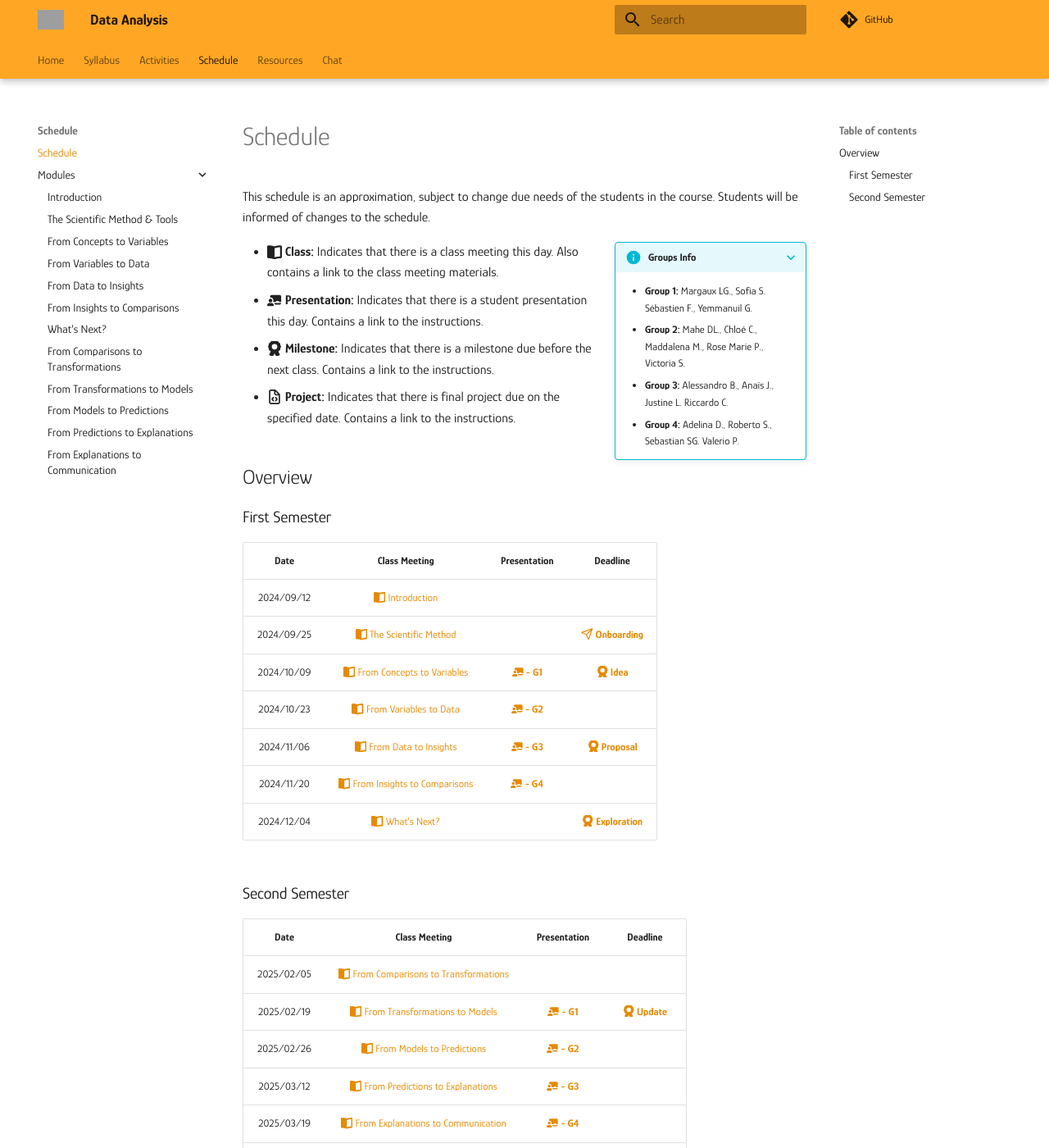
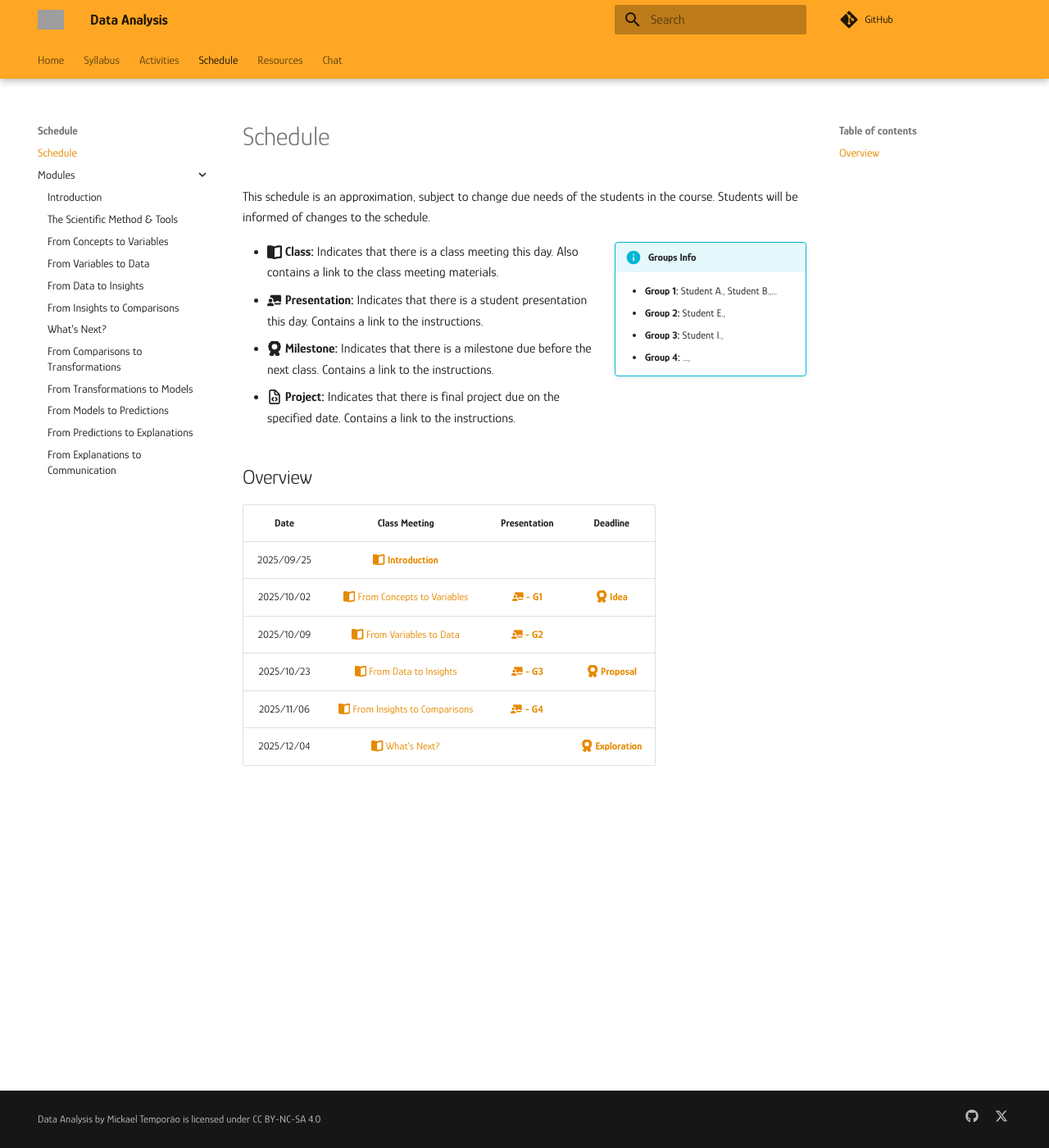
Before and after one commit to mickaeltemporao/data-analysis, an MkDocs documentation site: the page built from docs/schedule.md, in a window 1280 px wide and 1400 px high. Shown: the whole window at 82% size. Built offline with MkDocs 1.6.1 and Material for MkDocs 9.7.7, drawn with Linux system fonts in a browser that asks for light colours; comment, search, counter and statistics services are not loaded; some of the changed text lies outside the part shown; grey boxes are pictures that could not be loaded.

Commit message:
update schedule

```diff
--- a/docs/schedule.md
+++ b/docs/schedule.md
@@ -2,11 +2,11 @@
 
 This schedule is an approximation, subject to change due needs of the students in the course. Students will be informed of changes to the schedule.
 
-???+ info inline end "Groups Info"
-    - **Group 1:** Margaux LG., Sofia S. Sébastien F., Yemmanuil G.
-    - **Group 2:** Mahe DL., Chloé C., Maddalena M., Rose Marie P., Victoria S.
-    - **Group 3:** Alessandro B., Anaïs J., Justine L. Riccardo C.
-    - **Group 4:** Adelina D., Roberto S., Sebastian SG. Valerio P.
+!!! info inline end "Groups Info"
+    - **Group 1:** Student A., Student B.,...
+    - **Group 2:** Student E.,
+    - **Group 3:** Student I.,
+    - **Group 4:** ...,
 
 - **:fontawesome-solid-book-open: Class:** Indicates that there is a class meeting this day. Also contains a link to the class meeting materials.
 - **:fontawesome-solid-chalkboard-user: Presentation:** Indicates that there is a student presentation this day. Contains a link to the instructions.
@@ -16,30 +16,27 @@ This schedule is an approximation, subject to change due needs of the students i
 
 ## Overview
 
-### First Semester
-
 | Date       | Class Meeting | Presentation                                                               | Deadline |
 | :-:        |:-:            | :-:                                                                        | :-:      |
-| 2024/09/12 | [:fontawesome-solid-book-open: Introduction](modules/introduction.md)                |                                                                            |          |
-| 2024/09/25 | [:fontawesome-solid-book-open: The Scientific Method](modules/science.md)              |                                                                            | [**:fontawesome-regular-paper-plane: Onboarding**](resources/onboarding.md) |
-| 2024/10/09 | [:fontawesome-solid-book-open: From Concepts to Variables](modules/variables.md)       |[**:fontawesome-solid-chalkboard-user: - G1**](activities/participation.md) | [**:fontawesome-solid-award: Idea**](https://colab.research.google.com/github/mickaeltemporao/data-analysis/blob/main/materials/assignment-1.ipynb)     |
-| 2024/10/23 | [:fontawesome-solid-book-open: From Variables to Data](modules/data.md)                |[**:fontawesome-solid-chalkboard-user: - G2**](activities/participation.md) | |
-| 2024/11/06 | [:fontawesome-solid-book-open: From Data to Insights](/modules/exploration-1.md)       |[**:fontawesome-solid-chalkboard-user: - G3**](activities/participation.md) | [**:fontawesome-solid-award: Proposal**](https://colab.research.google.com/github/mickaeltemporao/data-analysis/blob/main/materials/assignment-2.ipynb)     |
-| 2024/11/20 | [:fontawesome-solid-book-open: From Insights to Comparisons](modules/exploration-2.md) |[**:fontawesome-solid-chalkboard-user: - G4**](activities/participation.md) | |
-| 2024/12/04 | [:fontawesome-solid-book-open: What's Next?](modules/next.md)                        |                                                                            | [**:fontawesome-solid-award: Exploration**](https://colab.research.google.com/github/mickaeltemporao/data-analysis/blob/main/materials/assignment-3.ipynb) |
+| 2025/09/25 | [:fontawesome-solid-book-open: **Introduction**](modules/introduction.md)                |                                                                            |          |
+| 2025/10/02 | [:fontawesome-solid-book-open: From Concepts to Variables](modules/variables.md)       |[**:fontawesome-solid-chalkboard-user: - G1**](activities/participation.md) | [**:fontawesome-solid-award: Idea**](https://colab.research.google.com/github/mickaeltemporao/data-analysis/blob/main/materials/assignment-1.ipynb)     |
+| 2025/10/09 | [:fontawesome-solid-book-open: From Variables to Data](modules/data.md)                |[**:fontawesome-solid-chalkboard-user: - G2**](activities/participation.md) | |
+| 2025/10/23 | [:fontawesome-solid-book-open: From Data to Insights](/modules/exploration-1.md)       |[**:fontawesome-solid-chalkboard-user: - G3**](activities/participation.md) | [**:fontawesome-solid-award: Proposal**](https://colab.research.google.com/github/mickaeltemporao/data-analysis/blob/main/materials/assignment-2.ipynb)     |
+| 2025/11/06 | [:fontawesome-solid-book-open: From Insights to Comparisons](modules/exploration-2.md) |[**:fontawesome-solid-chalkboard-user: - G4**](activities/participation.md) | |
+| 2025/12/04 | [:fontawesome-solid-book-open: What's Next?](modules/next.md)                        |                                                                            | [**:fontawesome-solid-award: Exploration**](https://colab.research.google.com/github/mickaeltemporao/data-analysis/blob/main/materials/assignment-3.ipynb) |
 
-### Second Semester
-
-| Date       | Class Meeting | Presentation                                                               | Deadline |
-| :-:        | :-:           | :-:                                                                        | :-:      |
-| 2025/02/05 | [:fontawesome-solid-book-open: From Comparisons to Transformations](modules/wrangling.md) |                                                                            |          |
-| 2025/02/19 | [:fontawesome-solid-book-open: From Transformations to Models](modules/modeling.md) | [**:fontawesome-solid-chalkboard-user: - G1**](activities/participation.md/#s2-the-group-presenting) | [**:fontawesome-solid-award: Update**](activities/m4-analysis.md)     |
-| 2025/02/26 | [:fontawesome-solid-book-open: From Models to Predictions](modules/inference.md) | [**:fontawesome-solid-chalkboard-user: - G2**](activities/participation.md/#s2-the-group-presenting) | |
-| 2025/03/12 | [:fontawesome-solid-book-open: From Predictions to Explanations](modules/explanation.md) |[**:fontawesome-solid-chalkboard-user: - G3**](activities/participation.md/#s2-the-group-presenting) |  |
-| 2025/03/19 | [:fontawesome-solid-book-open: From Explanations to Communication](modules/communication.md) |[**:fontawesome-solid-chalkboard-user: - G4**](activities/participation.md/#s2-the-group-presenting) | |
-| 2025/03/26 | :fontawesome-solid-book-open: From Communication to Publication |                                                                            | |
-| 2025/04/15 | |                                                                            | [**:fontawesome-regular-file-code: Project**](activities/project.md)|
-
+<!-- ### Second Semester -->
+<!---->
+<!-- | Date       | Class Meeting | Presentation                                                               | Deadline | -->
+<!-- | :-:        | :-:           | :-:                                                                        | :-:      | -->
+<!-- | 2025/02/05 | [:fontawesome-solid-book-open: From Comparisons to Transformations](modules/wrangling.md) |                                                                            |          | -->
+<!-- | 2025/02/19 | [:fontawesome-solid-book-open: From Transformations to Models](modules/modeling.md) | [**:fontawesome-solid-chalkboard-user: - G1**](activities/participation.md/#s2-the-group-presenting) | [**:fontawesome-solid-award: Update**](activities/m4-analysis.md)     | -->
+<!-- | 2025/02/26 | [:fontawesome-solid-book-open: From Models to Predictions](modules/inference.md) | [**:fontawesome-solid-chalkboard-user: - G2**](activities/participation.md/#s2-the-group-presenting) | | -->
+<!-- | 2025/03/12 | [:fontawesome-solid-book-open: From Predictions to Explanations](modules/explanation.md) |[**:fontawesome-solid-chalkboard-user: - G3**](activities/participation.md/#s2-the-group-presenting) |  | -->
+<!-- | 2025/03/19 | [:fontawesome-solid-book-open: From Explanations to Communication](modules/communication.md) |[**:fontawesome-solid-chalkboard-user: - G4**](activities/participation.md/#s2-the-group-presenting) | | -->
+<!-- | 2025/03/26 | :fontawesome-solid-book-open: From Communication to Publication |                                                                            | | -->
+<!-- | 2025/04/15 | |                                                                            | [**:fontawesome-regular-file-code: Project**](activities/project.md)| -->
+<!---->
 <!-- **:fontawesome-solid-award: Modeling** -->
 <!-- analysis.md -->
 <!-- modeling.md -->
```
